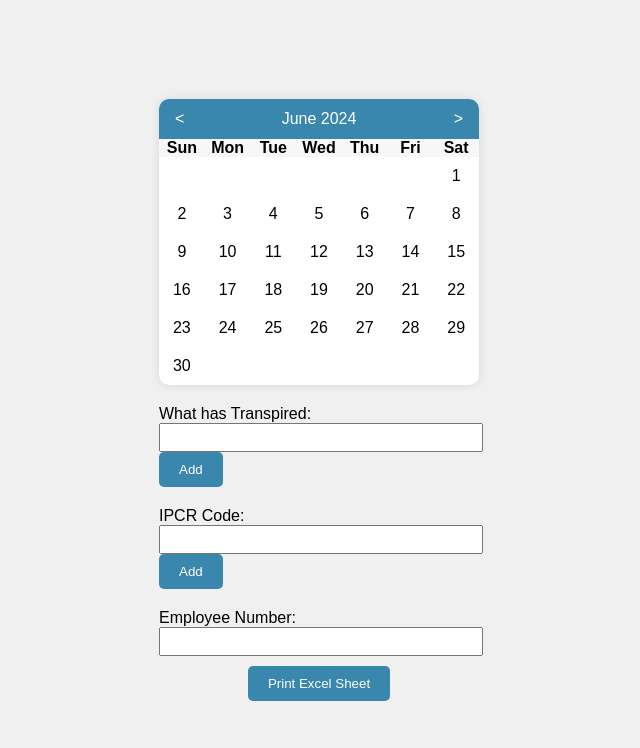
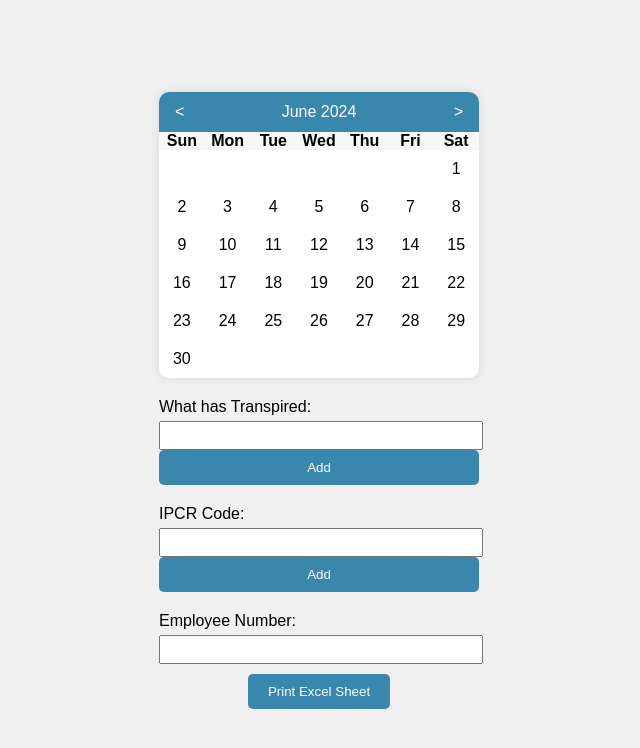
Before and after one commit to night171998/IPCR_Maker, a plain HTML site: page index.html in a window 1280 px wide. Shown: the whole page, without its empty margins (321-961 px from the left). Drawn offline with Linux system fonts and the light colour scheme.

Commit message:
Update styles.css

```diff
--- a/styles.css
+++ b/styles.css
@@ -81,7 +81,8 @@ body {
 }
 
 #inputs label {
-    margin-right: 10px;
+    display: block;
+    margin-bottom: 5px;
 }
 
 #inputs input {
@@ -104,6 +105,12 @@ body {
 
 #transpired-container, #ipcr-container {
     width: 100%;
+}
+
+#transpired-container div, #ipcr-container div {
+    display: flex;
+    flex-direction: column;
+    margin-bottom: 10px;
 }
 
 @media (max-width: 480px) {
```
